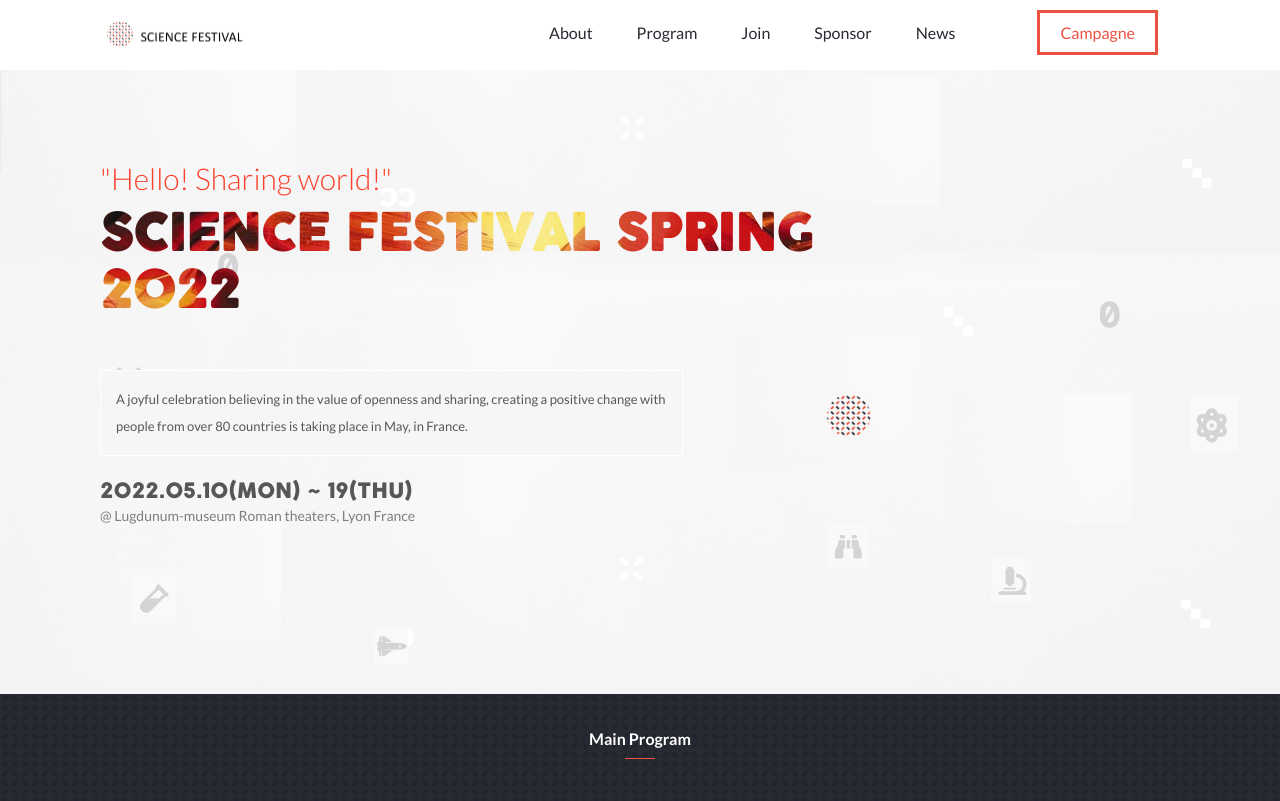
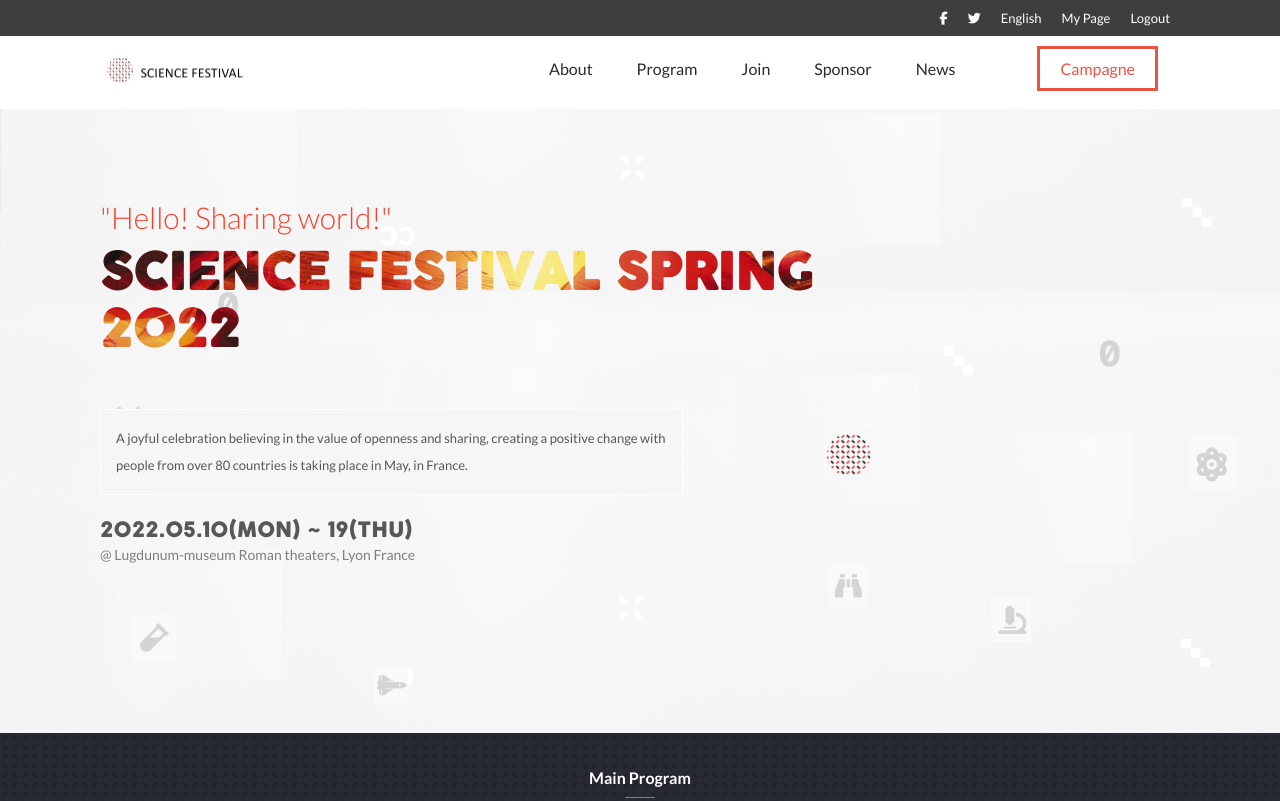
Before and after one commit to jaflih/ScienceFestivalSite, a website: page index.html in a window 1280 px wide. Shown: the top 801 px of the page. Drawn offline with Linux system fonts and the light colour scheme; a script that the page names is missing.

Commit message:
Add top dark bar & Fix footer color & Fix margin in about page

```diff
--- a/about.html
+++ b/about.html
@@ -10,6 +10,20 @@
   <body>
     <!-- HEADER -->
     <header class="header">
+      <div class="social">
+        <ul>
+          <li>
+            <a href="#"><i class="fab fa-facebook-f"></i></a>
+          </li>
+          <li>
+            <a href="#"><i class="fab fa-twitter"></i></a>
+          </li>
+          <li><a href="#">English</a></li>
+          <li><a href="#">My Page</a></li>
+          <li><a href="#">Logout</a></li>
+        </ul>
+      </div>
+      <div class="submenu">
         <div>
           <a href="index.html"><img src="assets/images/logo_blanc.png" class="logo" alt="Link to return to the homepage" /></a>
         </div>
@@ -28,6 +42,7 @@
             <li class="campagne"><a href="#">Campagne</a></li>
           </ul>
         </nav>
+      </div>
     </header>
     <!-- HEADER END -->
     <!-- HOME -->
@@ -103,6 +118,7 @@
       </div>
     </footer>
     <!-- END FOOTER -->
+    <script src="https://kit.fontawesome.com/3c7f5856f6.js" crossorigin="anonymous"></script>
     <script src="assets/js/festival.js"></script>
   </body>
 </html>
--- a/assets/sass/style.scss
+++ b/assets/sass/style.scss
@@ -108,6 +108,10 @@ body {
 /* --------  HEADER  ----------- */
 header {
   position: fixed;
+
+  .social {
+    display: none;
+  }
 
   nav {
     background-color: #fff;
@@ -450,23 +454,28 @@ header {
   }
 
   .event_container {
-    width: 90%;
     height: 90%;
     position: relative;
     display: flex;
     justify-content: center;
-    margin: 20px;
+    margin: 20px 0 20px 0;
     color: white;
   }
 
   .date {
-    font-size: 25px;
+    font-size: 35px;
     font-family: $font_title;
+  }
+
+  .description {
+    font-size: 20px;
   }
 }
 
 /* --------  FOOTER ---------- */
 footer {
+  background-color: #fff;
+
   .copyright {
     display: flex;
     margin: 20px;
@@ -497,12 +506,42 @@ footer {
   }
 
   .header {
-    display: flex;
     justify-content: space-between;
     align-items: flex-start;
-    margin: 10px 100px;
     background-color: #fff;
     position: static;
+
+    .close_menu {
+      display: none;
+    }
+
+    i {
+      color: white;
+    }
+
+    .social {
+      background-color: #3e3e3e;
+      width: 100%;
+      display: flex;
+      justify-content: flex-end;
+
+      ul {
+        color: $color_title_white;
+        display: flex;
+        list-style: none;
+        font-size: small;
+        margin-right: 100px;
+
+        li {
+          margin: 10px 10px;
+
+          a {
+            color: $color_title_white;
+            text-decoration: none;
+          }
+        }
+      }
+    }
 
     &.header_white {
       width: auto;
@@ -523,6 +562,14 @@ footer {
       background-color: #fff;
       width: 150px;
     }
+
+    .submenu {
+      display: flex;
+      justify-content: space-between;
+      align-items: flex-start;
+      margin: 10px 100px;
+      background-color: #fff;
+      position: static;
 
       .header_nav_list {
         justify-content: flex-start;
@@ -553,6 +600,7 @@ footer {
 
           a {
             color: $color_orange;
+          }
         }
       }
     }
@@ -661,19 +709,34 @@ footer {
   .events {
     padding-left: 200px;
     padding-right: 200px;
+
+    .event_container {
+      width: 90%;
+    }
   }
 
   .event_list {
     display: flex;
+    margin-top: 30px;
+    margin-bottom: 60px;
   }
 
   footer {
+    background-color: #414246;
+    color: white;
+
     .copyright {
       justify-content: flex-start;
       padding: 0 50px;
+      margin: 0;
 
       .footer_logo {
         width: 300px;
+      }
+
+      img {
+        background-color: #fff;
+        margin-bottom: 10px;
       }
     }
 
--- a/index.html
+++ b/index.html
@@ -10,6 +10,21 @@
   <body>
     <!-- HEADER -->
     <header class="header">
+      <div class="social">
+        <ul>
+          <li>
+            <a href="#"><i class="fab fa-facebook-f"></i></a>
+          </li>
+
+          <li>
+            <a href="#"><i class="fab fa-twitter"></i></a>
+          </li>
+          <li><a href="#">English</a></li>
+          <li><a href="#">My Page</a></li>
+          <li><a href="#">Logout</a></li>
+        </ul>
+      </div>
+      <div class="submenu">
         <div>
           <a href="index.html"><img src="assets/images/logo_blanc.png" class="logo" alt="Link to return to the homepage" /></a>
         </div>
@@ -28,6 +43,7 @@
             <li class="campagne"><a href="#">Campagne</a></li>
           </ul>
         </nav>
+      </div>
     </header>
     <!-- HEADER END -->
     <!-- HOME -->
@@ -122,6 +138,7 @@
       </div>
     </footer>
     <!-- END FOOTER -->
+    <script src="https://kit.fontawesome.com/3c7f5856f6.js" crossorigin="anonymous"></script>
     <script src="https://rawgit.com/Marak/faker.js/master/examples/browser/js/faker.js"></script>
     <script src="assets/js/festival.js"></script>
     <script src="assets/js/speakers.js"></script>
```
Also changed, not shown: assets/css/style.css, 1 other file. Lines whose indentation alone changed are shown as unchanged.
